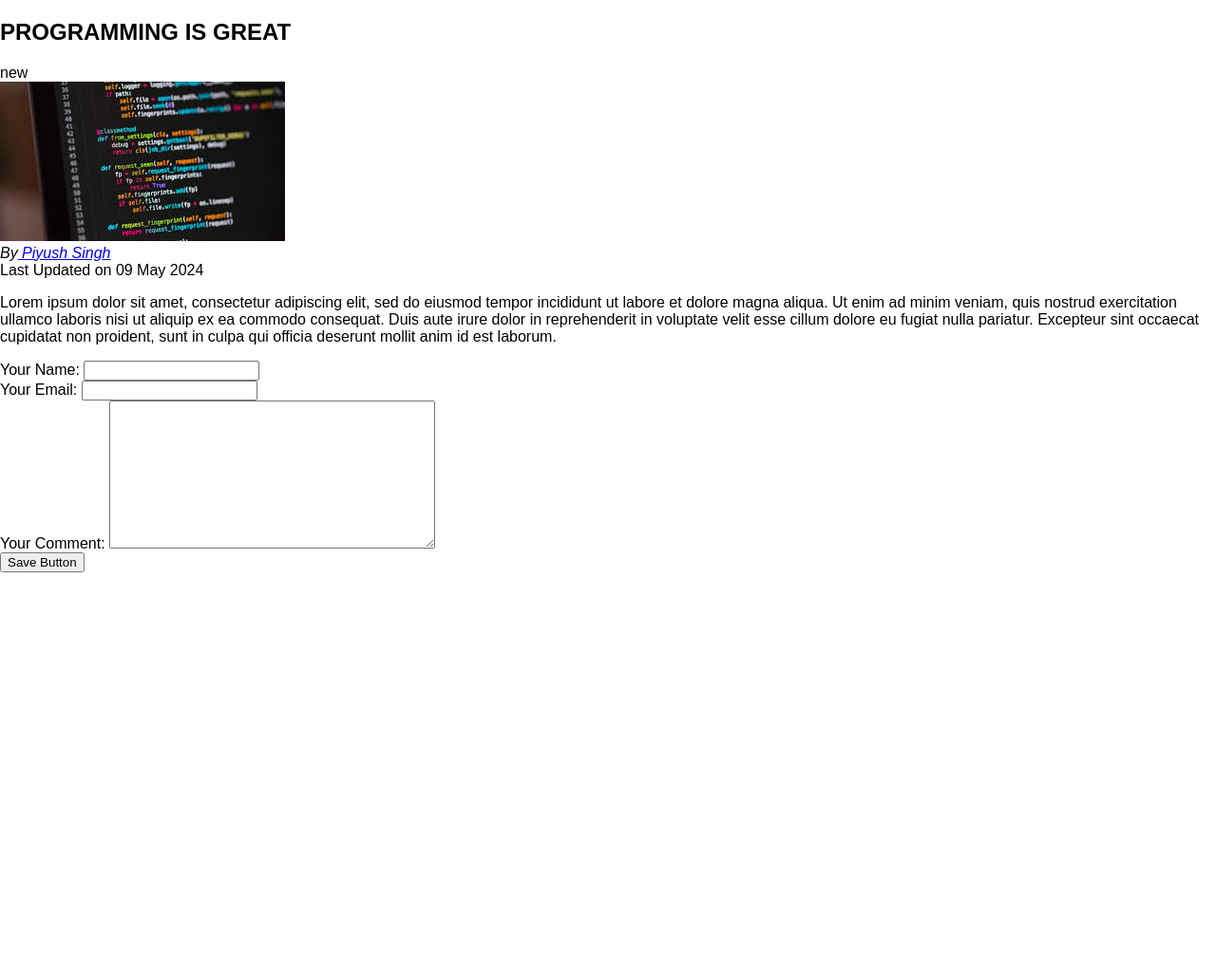
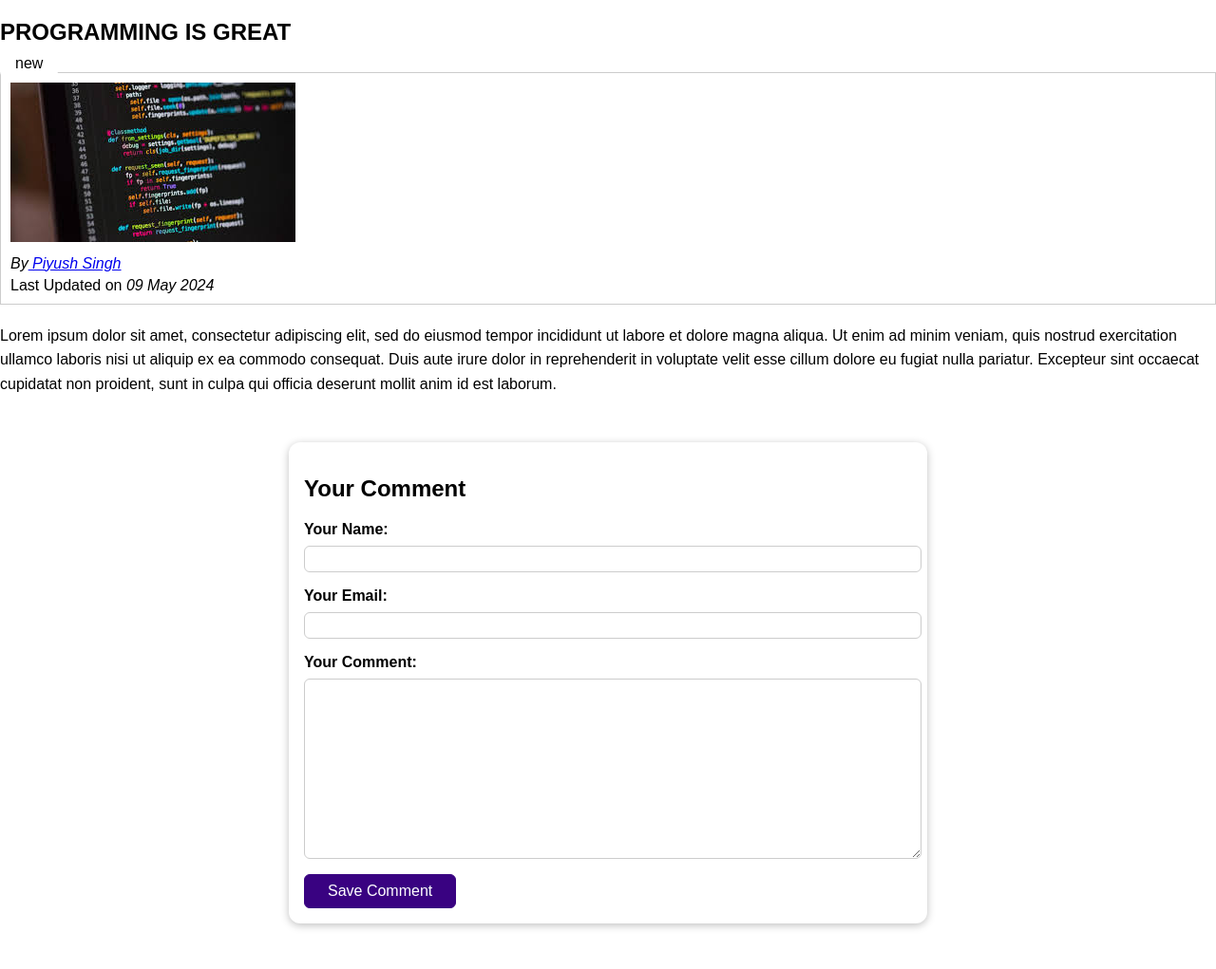
Before and after one commit to piyushnksingh/Django, a Django app: a page that uses my_site/blog/templates/blog/post-detail.html in a window 1280 px wide. Shown: the part 98-1119 px from the top of the page at 95% size. Before the commit the page ends 701 px from the top, so only its background shows below. Run offline with Django 5.2, Linux system fonts and the light colour scheme; data comes from the database, SQL or seed files in the repository.

Commit message:
Watched till 04[007]

```diff
--- a/my_site/blog/static/blog/post_detail.css
+++ b/my_site/blog/static/blog/post_detail.css
@@ -1,4 +1,3 @@
-/* blog/post.css */
 #summary {
     margin-bottom: 20px;
 }
@@ -42,5 +41,50 @@ main p {
     color: black;
     padding: 0.5rem 1rem;
     border-radius: 8px;
+}
 
+.form-control{
+    margin-bottom: 1rem;
 }
+
+.form-control label{
+    font-weight: bold;
+    margin-bottom: 0.5rem;
+    display: block;
+}
+
+.form-control input,
+.form-control textarea {
+    display: block;
+    width: 100%;
+    font: inherit;
+    padding: 0.25rem;
+    border-radius: 6px;
+    border: 1px solid #ccc;
+}
+
+#comment-form{
+    margin: 3rem auto;
+    width: 90%;
+    max-width: 40rem;
+    border-radius: 12px;
+    background-color: white;
+    box-shadow: 0 2px 8px rgba(0,0,0,0.25);
+    padding: 1rem;
+}
+
+#comment-form button{
+    font:inherit;
+    background-color: #390281;
+    color: white;
+    border: 1px solid #390281;
+    padding: 0.5rem 1.5rem;
+    border-radius: 6px;
+    cursor: pointer;
+}
+
+#comment-form button:hover,
+#comment-form button:active{
+    background-color: #4f0ba7;
+    border-color: #4f0ba7;
+}
--- a/my_site/blog/templates/blog/post-detail.html
+++ b/my_site/blog/templates/blog/post-detail.html
@@ -6,7 +6,7 @@
 {% endblock title %}
 
 {% block css_files%}
-    <link rel="stylesheet" href={% static "blog/post-detail.css" %}>
+    <link rel="stylesheet" href={% static "blog/post_detail.css" %}>
 {% endblock css_files%}
 
 {% block content %}
@@ -30,10 +30,17 @@
        {{ post.content|linebreaks }}
     </main>
 
-<div>
+<section id="comment-form">
+    <h2>Your Comment</h2>
     <form>
-        {{ comment_form }}
-        <button> Save Button </button>
+        {% for form_field in comment_form %}
+            <div class="form-control">
+                {{ form_field.label_tag }}
+                {{ form_field }}
+                {{ form_field.errors }}
+            </div>
+        {% endfor %}
+        <button> Save Comment </button>
     </form>
-</div>
+</section>
 {% endblock content %}
```
